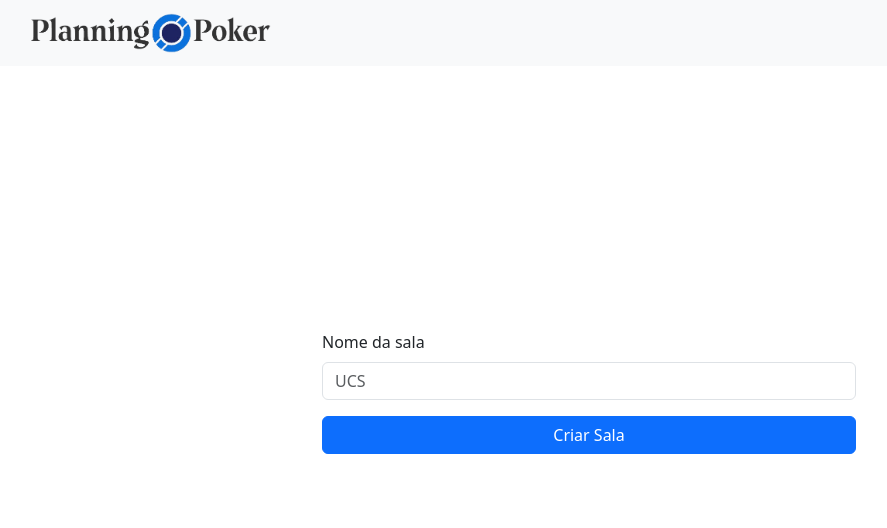
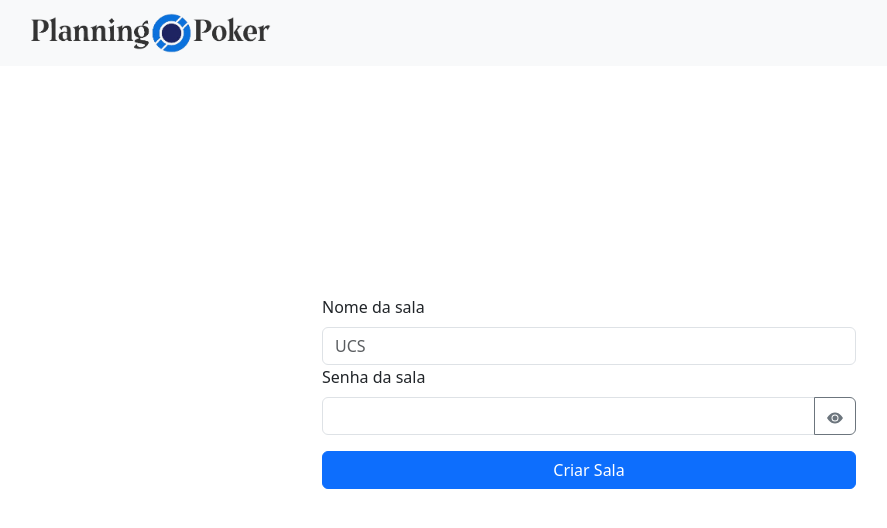
Before and after one commit to AugustoBortoncello3547/planning-poker-v2, a React (Create React App) app: page /novo-jogo in a window 1280 px wide. Shown: the top 528 px of the page, without its empty margins (51-938 px from the left). Built offline with nearby package versions, Linux system fonts and the light colour scheme; no server answers.

Commit message:
chore: password game room using hash

```diff
--- a/package.json
+++ b/package.json
@@ -24,6 +24,7 @@
     ]
   },
   "dependencies": {
+    "bcryptjs": "^3.0.2",
     "bootstrap": "5.3.3",
     "bootstrap-icons": "^1.11.3",
     "firebase": "^10.12.2",
--- /dev/null
+++ b/src/components/InputPassword/index.tsx
@@ -0,0 +1,30 @@
+import React, { useState } from 'react'
+import { Button, Form, InputGroup } from 'react-bootstrap'
+import { EyeFill, EyeSlashFill } from 'react-bootstrap-icons'
+
+const InputSenha = ({
+  handleSenhaChange,
+}: {
+  handleSenhaChange: (e: React.ChangeEvent<HTMLInputElement>) => void
+}) => {
+  const [mostrarSenha, setMostrarSenha] = useState<boolean>(false)
+
+  const toggleSenha = () => setMostrarSenha(!mostrarSenha)
+
+  return (
+    <Form.Group>
+      <Form.Label>Senha da sala</Form.Label>
+      <InputGroup>
+        <Form.Control
+          type={mostrarSenha ? 'text' : 'password'}
+          onChange={handleSenhaChange}
+        />
+        <Button variant="outline-secondary" onClick={toggleSenha}>
+          {mostrarSenha ? <EyeSlashFill /> : <EyeFill />}
+        </Button>
+      </InputGroup>
+    </Form.Group>
+  )
+}
+
+export default InputSenha
--- a/src/components/Modal/ModalPickUsername.tsx
+++ b/src/components/Modal/ModalPickUsername.tsx
@@ -1,11 +1,14 @@
 import React, { useState } from 'react'
 import { Button, Form, Modal } from 'react-bootstrap'
 
+import { setPlayer } from '../../helpers/user'
+import { addPlayerToGame, getGame } from '../../services/game'
 import { createPlayer } from '../../services/player'
-import { setPlayer } from '../../helpers/user'
-import { addPlayerToGame } from '../../services/game'
 
 import { IPlayer } from '../../types/Player'
+import InputSenha from '../InputPassword'
+
+import { compare } from 'bcryptjs'
 
 interface ModalProps {
   gameKey: string
@@ -20,11 +23,31 @@ function ModalPickUsername({
   setShow,
   setCurrentPlayer,
 }: ModalProps) {
-  const [name, setName] = useState('')
+  const [name, setName] = useState<string>('')
+  const [senha, setSenha] = useState<string>('')
 
   async function handleSaveUsername() {
     if (!name) {
       alert('Preencha o nome')
+      return
+    }
+
+    if (!senha) {
+      alert('Preencha a senha')
+      return
+    }
+
+    // Validar a senha
+    const game = await getGame(gameKey)
+    if (!game) {
+      alert('Sala não encontrada')
+      return
+    }
+
+    console.log(game)
+    const senhaCorreta = await compare(senha, game.hashSenha)
+    if (!senhaCorreta) {
+      alert('Senha informada não é a correta')
       return
     }
 
@@ -42,10 +65,14 @@ function ModalPickUsername({
     setName(e.target.value)
   }
 
+  function handleSenhaChange(e: React.ChangeEvent<HTMLInputElement>) {
+    setSenha(e.target.value)
+  }
+
   return (
     <Modal show={show} backdrop="static" centered keyboard={false}>
       <Modal.Body>
-        <h4> Digite seu nome...</h4>
+        <h4> Digite seu nome e a senha da sala</h4>
         <Form>
           <Form.Group className="my-3" controlId="exampleForm.ControlInput1">
             <Form.Control
@@ -54,6 +81,7 @@ function ModalPickUsername({
               value={name}
               onChange={handleNameChange}
             />
+            <InputSenha handleSenhaChange={handleSenhaChange} />
             <Button className="mt-3 w-100" onClick={handleSaveUsername}>
               Salvar
             </Button>
--- a/src/pages/NewGame/index.tsx
+++ b/src/pages/NewGame/index.tsx
@@ -1,11 +1,13 @@
 import React, { useState } from 'react'
-import { Button, Container, Form } from 'react-bootstrap'
+import { Button, Container, Form, InputGroup } from 'react-bootstrap'
 import { useNavigate } from 'react-router-dom'
 import { createGame } from '../../services/game'
+import InputSenha from '../../components/InputPassword'
 
 export default function NewGame() {
   const [isLoading, setIsLoading] = useState(false)
-  const [name, setName] = useState('')
+  const [name, setName] = useState<string>('')
+  const [senha, setSenha] = useState<string>('')
 
   const navigate = useNavigate()
 
@@ -15,15 +17,24 @@ export default function NewGame() {
       return
     }
 
+    if (!senha) {
+      alert('Preencha a senha')
+      return
+    }
+
     if (isLoading) return
     setIsLoading(true)
 
-    const gameKey = await createGame(name)
+    const gameKey = await createGame(name, senha)
     navigate(`/jogo/${gameKey}`)
   }
 
   function handleNameChange(e: React.ChangeEvent<HTMLInputElement>) {
     setName(e.target.value)
+  }
+
+  function handleSenhaChange(e: React.ChangeEvent<HTMLInputElement>) {
+    setSenha(e.target.value)
   }
 
   return (
@@ -37,7 +48,7 @@ export default function NewGame() {
               placeholder="UCS"
               onChange={handleNameChange}
             />
-
+            <InputSenha handleSenhaChange={handleSenhaChange} />
             <Button
               className="mt-3 w-100"
               onClick={handleCreateGame}
--- a/src/services/game.ts
+++ b/src/services/game.ts
@@ -1,5 +1,4 @@
 import { GAME_KEY, PLAYER_KEY, db } from '../providers/firebase'
-
 import {
   ref,
   push,
@@ -14,19 +13,25 @@ import {
 import { IGame } from '../types/Game'
 import { IPlayer } from '../types/Player'
 import { GameStatusEnum } from '../enums/GameStatus'
+import { hash } from 'bcryptjs'
 
 export async function getGame(gameId: string): Promise<IGame | null> {
   const game = await get(ref(db, `${GAME_KEY}/${gameId}`))
   return game?.val()
 }
 
-export async function createGame(name: string): Promise<string | null> {
+export async function createGame(
+  name: string,
+  senha: string
+): Promise<string | null> {
   const newGameKey = push(child(ref(db), GAME_KEY)).key
   if (!newGameKey) return null
 
+  const hashSenha = await hash(senha, 10)
   const data: IGame = {
     key: newGameKey,
     name,
+    hashSenha: hashSenha,
     status: GameStatusEnum.IDLE,
     players: {},
   }
--- a/src/types/Game.ts
+++ b/src/types/Game.ts
@@ -4,6 +4,7 @@ import { IPlayer } from './Player'
 export interface IGame {
   key: string
   name: string
+  hashSenha: string
   status: GameStatusEnum
   players: {
     [key: string]: IPlayer
```
Also changed, not shown: src/routes.tsx (+5 -7 lines), 1 other file (tests, documents, lock files or other folders).
